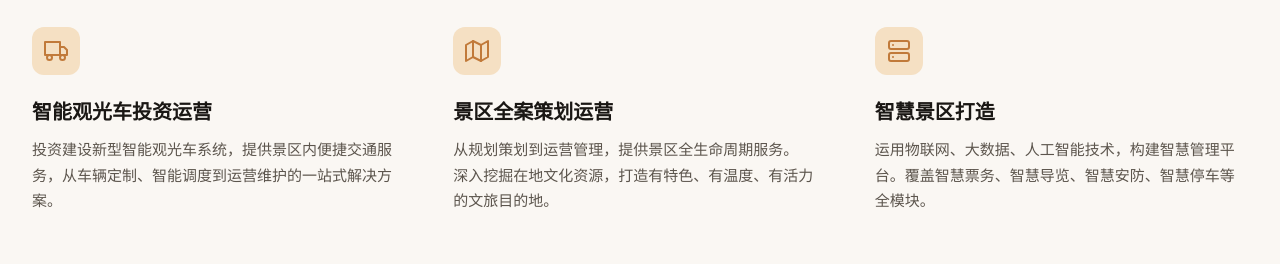
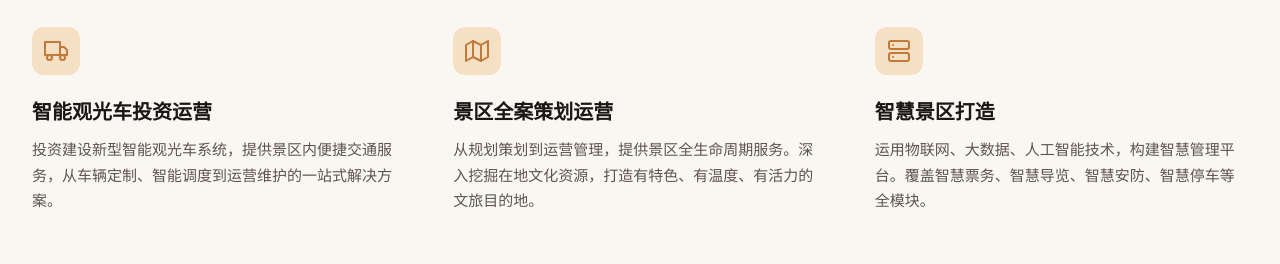
Before and after one commit to wadewangj/-, a plain HTML site: page index.html in a window 1280 px wide. Shown: the part 3580-3844 px from the top of the page. Drawn offline with Linux system fonts and the light colour scheme.

Commit message:
Update index.html

```diff
--- a/index.html
+++ b/index.html
@@ -759,7 +759,7 @@
                     <svg viewBox="0 0 24 24" fill="none" stroke="currentColor" stroke-width="2" stroke-linecap="round" stroke-linejoin="round"><polygon points="1 6 1 22 8 18 16 22 23 18 23 2 16 6 8 2 1 6"/><line x1="8" y1="2" x2="8" y2="18"/><line x1="16" y1="6" x2="16" y2="22"/></svg>
                 </div>
                 <h3>景区全案策划运营</h3>
-                <p>从规划策划到运营管理，提供景区全生命周期服务。</br>深入挖掘在地文化资源，打造有特色、有温度、有活力的文旅目的地。</p>
+                <p>从规划策划到运营管理，提供景区全生命周期服务。深入挖掘在地文化资源，打造有特色、有温度、有活力的文旅目的地。</p>
             </div>
             <div class="service-item reveal reveal-delay-3">
                 <div class="service-icon">
```
